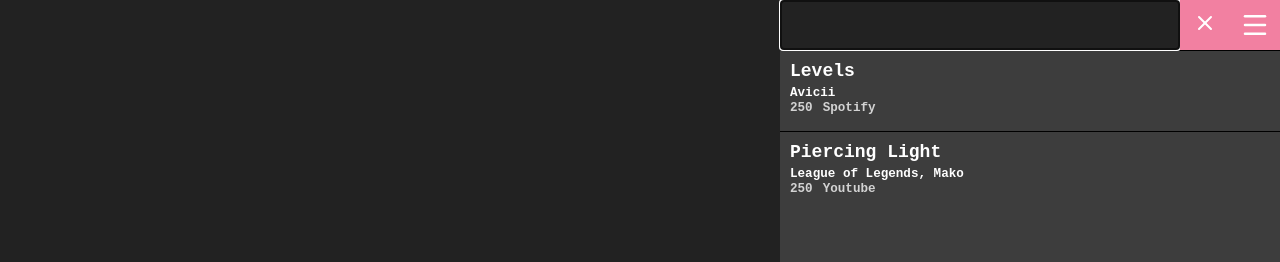
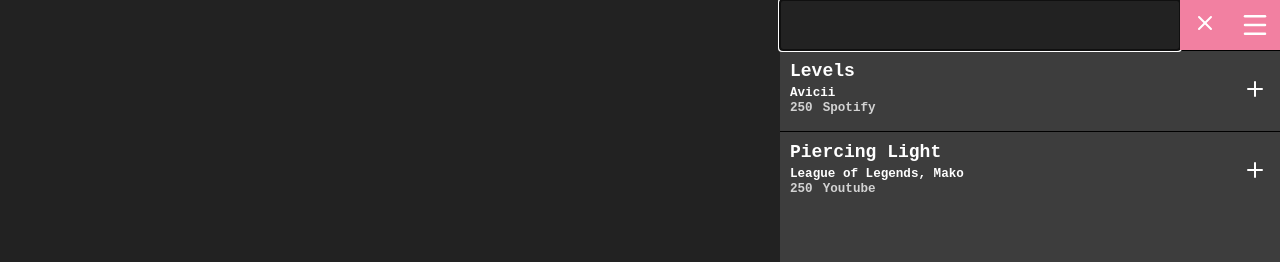
Before and after one commit to Steindt/soundnest, a React (Create React App) app in the folder frontend/: page /settings in a window 1280 px wide. Both pictures are taken after a click on the button 1205 px from the left and 25 px from the top of the page. Shown: the top 262 px of the page. Built offline with nearby package versions, Linux system fonts and the light colour scheme.

Commit message:
done with search components

```diff
--- a/frontend/src/components/SearchComponent.tsx
+++ b/frontend/src/components/SearchComponent.tsx
@@ -2,7 +2,7 @@ import { Search, X } from "lucide-react";
 import { useEffect, useRef, useState } from "react";
 import "../styles/Search.css";
 import { searchResult } from "../utils/mock";
-import useSwipe from "../utils/useSwipe";
+import SearchItem from "./SearchItem";
 
 const SearchComponent = (props: {
   setOpen: (isNav: boolean, shouldOpen: boolean) => void;
@@ -10,23 +10,6 @@ const SearchComponent = (props: {
 }) => {
   const [searchValue, setSearchValue] = useState("");
   const inputRef = useRef<HTMLInputElement>(null!);
-  const swipeHandler = useSwipe({
-    onSwipedRight: () => {
-      console.log("test");
-    },
-  });
-
-  // Handle multiple artists, adding a comma inbetween except for the last one
-  const artistDisplay = (artists: string[]) => {
-    let result: string = "";
-    for (let i = 0; i < artists.length; i++) {
-      result += artists[i];
-      if (i < artists.length - 1) {
-        result += ", ";
-      }
-    }
-    return result;
-  };
 
   useEffect(() => {
     if (props.open) {
@@ -38,7 +21,9 @@ const SearchComponent = (props: {
     console.log("Searching for " + searchValue);
   }, [searchValue]);
 
-  const handleSwipe = () => {};
+  const closeFn = () => {
+    props.setOpen(false, false);
+  };
 
   return (
     <>
@@ -63,23 +48,7 @@ const SearchComponent = (props: {
       {props.open && (
         <div className="container-search">
           {searchResult.map((result) => (
-            <div className="search-item-container" {...swipeHandler}>
-              <div className="search-item">
-                <span className="search-title">{result.title}</span>
-                <div>
-                  <span className="search-artists">
-                    {artistDisplay(result.artists)}
-                  </span>
-                </div>
-                <div className="search-info-row">
-                  <span className="search-misc">{result.length}</span>
-                  <span className="search-misc">{result.source}</span>
-                </div>
-              </div>
-              <div className="search-buttons">
-                <button className="search-add"></button>
-              </div>
-            </div>
+            <SearchItem data={result} closeFn={closeFn} />
           ))}
         </div>
       )}
--- /dev/null
+++ b/frontend/src/components/SearchItem.tsx
@@ -0,0 +1,51 @@
+import { useState } from "react";
+import useSwipe from "../utils/useSwipe";
+import { Check, Plus } from "lucide-react";
+
+const SearchItem = (props: { data: SearchResult; closeFn: () => void }) => {
+  const [added, setAdded] = useState(false);
+  const swipeHandler = useSwipe({
+    onSwipedLeft: () => setAdded(true),
+    onSwipedRight: () => props.closeFn(),
+  });
+
+  // Handle multiple artists, adding a comma inbetween except for the last one
+  const artistDisplay = (artists: string[]) => {
+    let result: string = "";
+    for (let i = 0; i < artists.length; i++) {
+      result += artists[i];
+      if (i < artists.length - 1) {
+        result += ", ";
+      }
+    }
+    return result;
+  };
+
+  return (
+    <div
+      className={"search-item-container " + (added ? "added" : "")}
+      {...swipeHandler}
+    >
+      <div className="search-item">
+        <span className="search-title">{props.data.title}</span>
+        <div>
+          <span className="search-artists">
+            {artistDisplay(props.data.artists)}
+          </span>
+        </div>
+        <div className="search-info-row">
+          <span className="search-misc">{props.data.length}</span>
+          <span className="search-misc">{props.data.source}</span>
+        </div>
+      </div>
+      <div>
+        <button onClick={() => setAdded(true)} className="search-add">
+          {!added && <Plus />}
+          {added && <Check />}
+        </button>
+      </div>
+    </div>
+  );
+};
+
+export default SearchItem;
--- a/frontend/src/styles/Search.css
+++ b/frontend/src/styles/Search.css
@@ -5,7 +5,7 @@
   position: fixed;
   top: 0px;
   right: 0px;
-  animation: search-animation 0.3s ease-in-out;
+  animation: search-animation 0.4s ease-in-out;
   background-color: var(--secondary-bg-color);
   padding-top: 50px;
   overflow-y: scroll;
@@ -28,8 +28,25 @@
   height: 80px;
 }
 
-.search-title:hover {
+.search-title:hover,
+.search-artists:hover,
+.search-misc:hover {
   background-color: var(--highlight-color);
+}
+
+.added {
+  background-color: green;
+  transition: 0.3s ease-in-out;
+  /* animation: added-animation 0.3s ease-in-out; */
+}
+
+@keyframes added-animation {
+  0% {
+    margin-left: 100%;
+  }
+  100% {
+    margin-left: 0px;
+  }
 }
 
 .search-artists {
@@ -52,20 +69,26 @@
   border-top: 1px solid black;
 }
 
-.search-buttons {
-}
-
 .search-add {
+  height: 100%;
+  width: 50px;
+  background-color: transparent;
 }
 
 #search-input {
   width: 100%;
   max-width: 400px;
-  animation: search-input-animation 0.5s ease-in-out;
+  animation: search-input-animation 0.6s ease-in-out;
+  border: 0px;
+  padding-left: 10px;
+  border-left: 1px solid var(--secondary-bg-color);
 }
 
 @keyframes search-input-animation {
   0% {
+    opacity: 0;
+  }
+  40% {
     opacity: 0;
   }
   100% {
@@ -75,6 +98,8 @@
 
 #search {
   z-index: 2;
+  width: 50px;
+  min-width: 50px;
 }
 
 .search-header {
```
